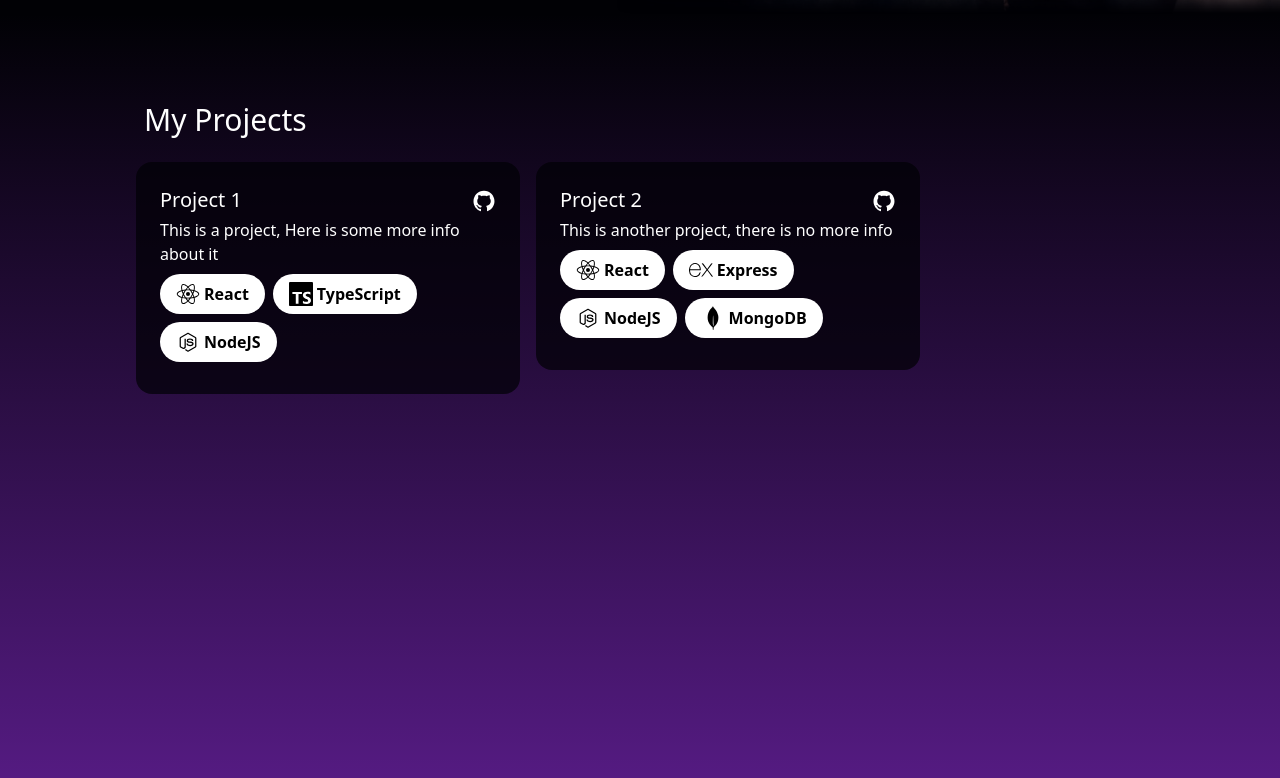
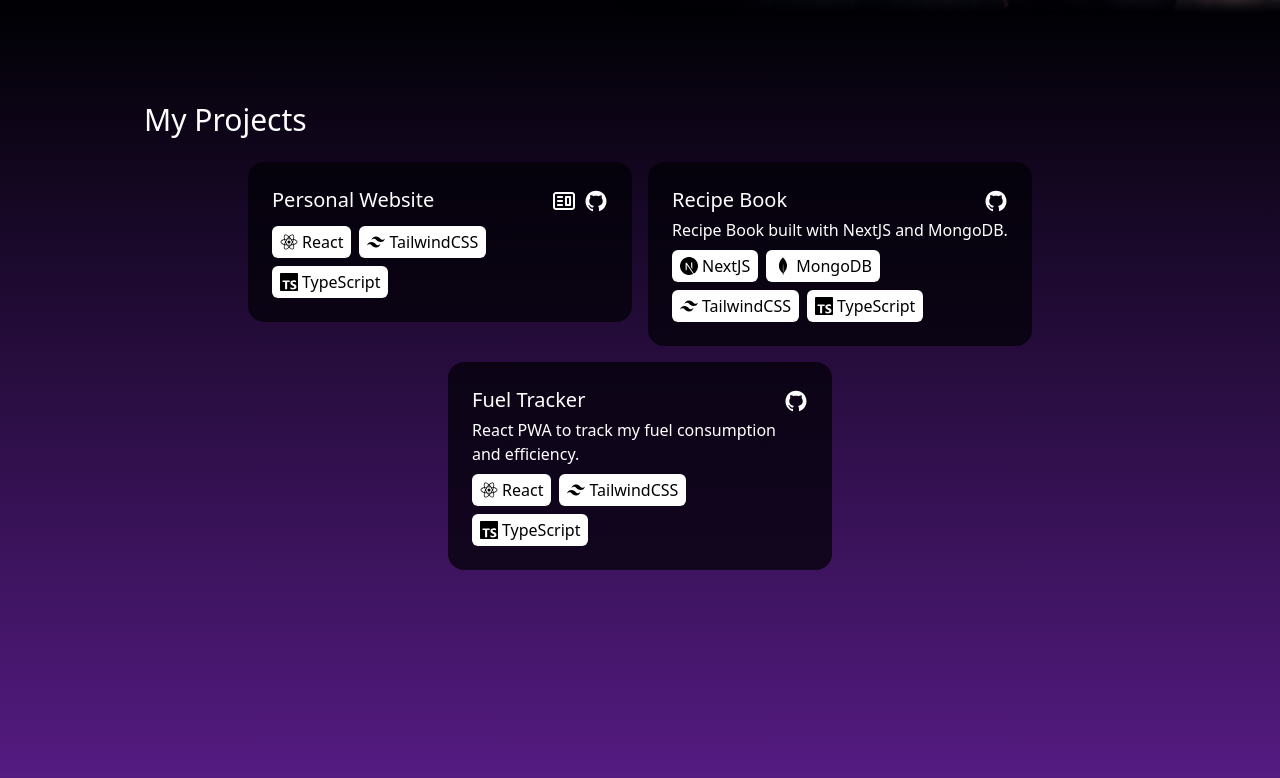
Before and after one commit to ben-732/ben-732.github.io, a React (Create React App) app: page / in a window 1280 px wide. Shown: the part 786-1564 px from the top of the page. Built offline with nearby package versions, Linux system fonts and the light colour scheme.

Commit message:
Updated Projects

```diff
--- a/src/Landing.tsx
+++ b/src/Landing.tsx
@@ -21,6 +21,7 @@ function Landing() {
     <>
       {" "}
       <div
+        id="home"
         className="h-screen overflow-x-hidden bg-deep-blue bg-no-repeat md:bg-contain bg-cover bg-[center_top] md:bg-right-top md flex flex-col lg:items-start items-center"
         style={{ backgroundImage: `url(${background_img})` }}
       >
@@ -36,7 +37,7 @@ function Landing() {
               <a href="https://github.com/ben-732/">
                 <AiFillGithub className="text-2xl inline-block" />
               </a>
-              <a href="https://www.linkedin.com/in/ben-mcmurtrie-846689246//">
+              <a href="https://www.linkedin.com/in/ben-mcmurtrie-846689246/">
                 <AiFillLinkedin className="text-2xl inline-block ml-2" />
               </a>
             </div>
--- a/src/Projects.tsx
+++ b/src/Projects.tsx
@@ -2,8 +2,16 @@ import React from "react";
 
 import { AiFillGithub } from "react-icons/ai";
 import { DiNodejsSmall } from "react-icons/di";
-import { SiTypescript, SiMongodb, SiExpress } from "react-icons/si";
+import {
+  SiTypescript,
+  SiMongodb,
+  SiExpress,
+  SiTailwindcss,
+  SiNextdotjs,
+} from "react-icons/si";
 import { IoLogoReact } from "react-icons/io5";
+
+import { CgWebsite } from "react-icons/cg";
 
 const techIcons: { [index: string]: JSX.Element } = {
   NodeJS: <DiNodejsSmall />,
@@ -11,20 +19,29 @@ const techIcons: { [index: string]: JSX.Element } = {
   TypeScript: <SiTypescript />,
   MongoDB: <SiMongodb />,
   Express: <SiExpress />,
+  TailwindCSS: <SiTailwindcss />,
+  NextJS: <SiNextdotjs />,
 };
 
 const projectsList = [
   {
-    name: "Project 1",
-    description: "This is a project, Here is some more info about it",
-    github: "https://github.com/ben-732/budget-no",
-    technologies: ["React", "TypeScript", "NodeJS"],
+    name: "Personal Website",
+    description: "",
+    github: "https://github.com/ben-732/ben-732.github.io",
+    website: "#home",
+    technologies: ["React", "TailwindCSS", "TypeScript"],
   },
   {
-    name: "Project 2",
-    description: "This is another project, there is no more info",
-    github: "https://github.com/ben-732/l3digi",
-    technologies: ["React", "Express", "NodeJS", "MongoDB"],
+    name: "Recipe Book",
+    description: "Recipe Book built with NextJS and MongoDB.",
+    github: "https://github.com/ben-732/recipes",
+    technologies: ["NextJS", "MongoDB", "TailwindCSS", "TypeScript"],
+  },
+  {
+    name: "Fuel Tracker",
+    description: "React PWA to track my fuel consumption and efficiency.",
+    github: "https://github.com/ben-732/fuel-tracker",
+    technologies: ["React", "TailwindCSS", "TypeScript"],
   },
 ];
 
@@ -48,19 +65,25 @@ function Projects() {
                       {project.name}
                     </span>
                     <span className="flex-grow"></span>
+                    {project.website && project.website.length > 0 && (
+                      <a className="mr-2" href={project.website}>
+                        <CgWebsite className="text-2xl inline-block" />
+                      </a>
+                    )}
+
                     <a href={project.github}>
                       <AiFillGithub className="text-2xl inline-block" />
                     </a>
                   </div>
                   <div className="mt-1 text-md">{project.description}</div>
-                  <div className="mt-2 flex flex-row flex-wrap">
+                  <div className="mt-2 flex flex-row flex-wrap w-full gap-2">
                     {project.technologies.map((tech) => {
                       return (
-                        <div className="flex flex-row items-center justify-center bg-white text-black rounded-full px-4 py-2 mr-2 mb-2">
-                          <span className="text-2xl mr-1">
+                        <div className="flex flex-row items-center justify-center bg-white text-black rounded-md px-2 py-1  ">
+                          <span className="text-lg mr-1">
                             {techIcons[tech]}
                           </span>
-                          <span className="text-md font-bold  ">{tech}</span>
+                          <span className="text-md font-medium">{tech}</span>
                         </div>
                       );
                     })}
```
